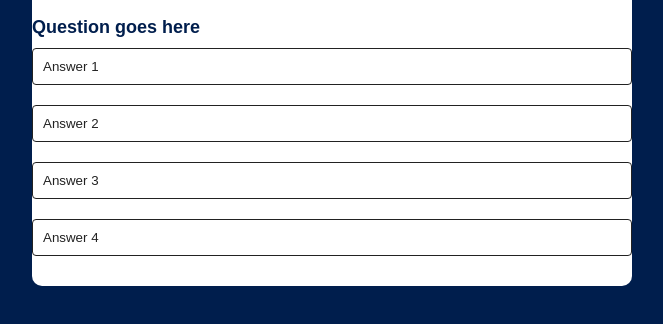
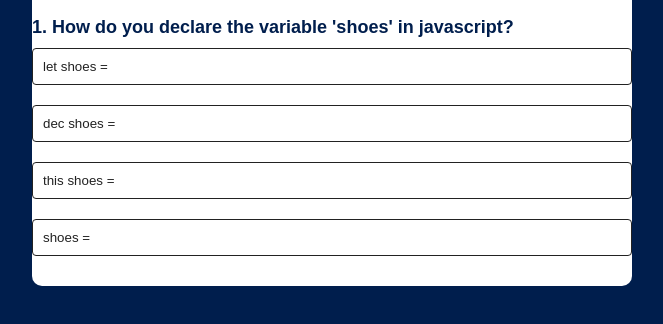
Before and after one commit to BrianMorse1/Javascript-Quiz-Game, a plain HTML site: page index.html in a window 1280 px wide. Shown: the part 176-500 px from the top of the page, without its empty margins (308-971 px from the left). Drawn offline with Linux system fonts and the light colour scheme.

Commit message:
added functions to display questions and answers and added function to check correct answers

```diff
--- a/index.js
+++ b/index.js
@@ -1,3 +1,71 @@
 import { questions } from "./questions.js";
 
 console.log(questions);
+
+//variables to select elements from the DOM
+const questionElement = document.getElementById("question");
+const answerButtons = document.getElementById("answer-buttons");
+const nextButton = document.getElementById("next-btn");
+
+//counters for questions and score
+let currentQuestionIndex = 0;
+let score =0;
+
+//function to start the quiz
+const startQuiz = () => {
+    currentQuestionIndex = 0;
+    score = 0;
+    nextButton.innerHTML = "Next"
+    showQuestion();
+};
+//function to show the quiz questions
+const showQuestion = () => {
+    resetState();
+    let currentQuestion = questions[currentQuestionIndex];
+    let questionNo = currentQuestionIndex + 1;
+    questionElement.innerHTML = questionNo + ". " + currentQuestion.question;
+
+    //displays answer choices
+    currentQuestion.answers.forEach(answer =>{
+        const button = document.createElement("button");
+        button.innerHTML = answer.text;
+        button.classList.add("btn");
+        answerButtons.appendChild(button);
+        if(answer.correct){
+            button.dataset.correct = answer.correct;
+        }
+        button.addEventListener("click", selectAnswer);
+    });
+};
+
+//function to reset the answer choices
+const resetState = () => {
+    nextButton.style.display = "none"
+    while(answerButtons.firstChild){
+        answerButtons.removeChild(answerButtons.firstChild);
+    }
+};
+
+//function to handle the selected answers
+const selectAnswer = (e) => {
+    const selectedBtn = e.target;
+    const isCorrect = selectedBtn.dataset.correct === "true";
+    if(isCorrect){
+        selectedBtn.classList.add("correct");
+        console.log('correct')
+    }else{
+        selectedBtn.classList.add("incorrect");
+        console.log("incorrect")
+    }
+    Array.from(answerButtons.children).forEach(button => {
+        if(button.dataset.correct === "true"){
+            button.classList.add("correct");
+        }
+        button.disabled = true;
+        });
+        nextButton.style.display = "block";
+};
+
+
+//begins quiz
+startQuiz()
--- a/style.css
+++ b/style.css
@@ -69,3 +69,10 @@ body{
     cursor: pointer;
     display: none;
 }
+/* styling for correct/incorrect answers*/
+.correct{
+    background: #9aeabc;
+}
+.incorrect{
+    background: #ff9393;
+}
```
